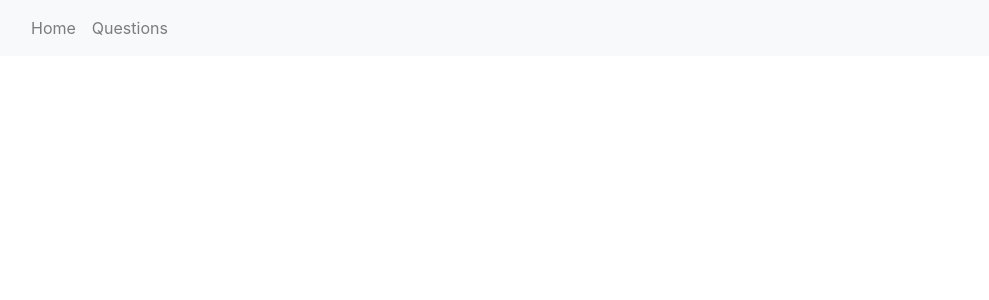
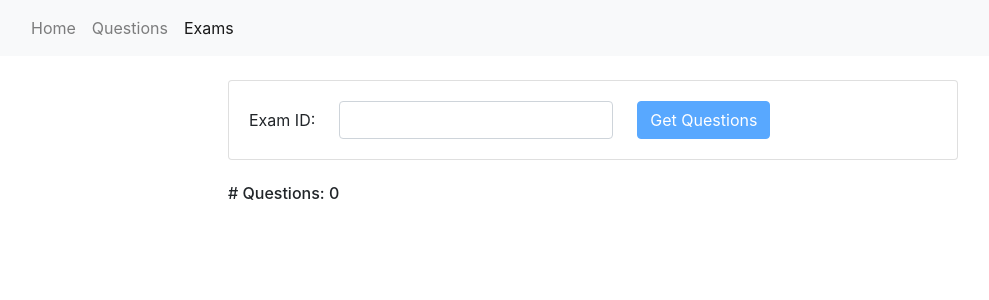
Before and after one commit to MrMohamedAbdallah/iti-angular, an Angular app: page /exams in a window 1280 px wide. Before the commit this address led to /. Shown: the top 300 px of the page, without its empty margins (47-1036 px from the left). Built offline with nearby package versions, Linux system fonts and the light colour scheme.

Commit message:
Allow student to answer the exam

```diff
--- a/src/app/app-routing.module.ts
+++ b/src/app/app-routing.module.ts
@@ -1,12 +1,14 @@
 import { NgModule } from '@angular/core';
 import { Routes, RouterModule } from '@angular/router';
+import { SubmitComponent } from './exams/submit/submit.component';
 import { HomepageComponent } from './homepage/homepage.component';
 import { QuestionsComponent } from './questions/questions.component';
 
 
 const routes: Routes = [
   {path: '', component: HomepageComponent},
-  {path: 'questions', component: QuestionsComponent}
+  {path: 'questions', component: QuestionsComponent},
+  {path: 'exams', component: SubmitComponent}
 ];
 
 @NgModule({
--- a/src/app/app.component.html
+++ b/src/app/app.component.html
@@ -9,6 +9,9 @@
             <li class="nav-item">
                 <a routerLink="/questions" routerLinkActive="active" class="nav-link">Questions</a>
             </li>
+            <li class="nav-item">
+                <a routerLink="/exams" routerLinkActive="active" class="nav-link">Exams</a>
+            </li>
         </ul>
     </div>
 </nav>
--- a/src/app/app.module.ts
+++ b/src/app/app.module.ts
@@ -9,6 +9,7 @@ import { HttpClientModule } from '@angular/common/http';
 import { UpdateCourseComponent } from './course/update-course/update-course.component';
 import { QuestionsComponent } from './questions/questions.component';
 import { CreateComponent } from './questions/create/create.component';
+import { SubmitComponent } from './exams/submit/submit.component';
 
 @NgModule({
   declarations: [
@@ -16,7 +17,8 @@ import { CreateComponent } from './questions/create/create.component';
     HomepageComponent,
     UpdateCourseComponent,
     QuestionsComponent,
-    CreateComponent
+    CreateComponent,
+    SubmitComponent
   ],
   imports: [
     BrowserModule,
--- /dev/null
+++ b/src/app/exams/submit/submit.component.html
@@ -0,0 +1,70 @@
+<div class="container">
+    <div class="row">
+        <div class="col-md-8 mx-auto">
+
+            <div class="card card-body my-4">
+                <form class="form-inline" [formGroup]="examForm" (ngSubmit)="getQuestions()">
+                    <div class="form-group">
+                        <label>Exam ID:</label>
+                        <input type="number" class="ml-4 form-control" formControlName="exam_id">
+                    </div>
+                    <div class="form-group ml-4">
+                        <button type="submit" class="btn btn-primary" [disabled]="!examForm.valid">Get
+                            Questions</button>
+                    </div>
+                </form>
+            </div>
+
+            <h6>
+                # Questions: {{ questions.length }}
+            </h6>
+            <!-- ============= Questions ============= -->
+            <form [formGroup]="answersForm" *ngIf="questions.length" (ngSubmit)="submitAnswers()">
+                <div *ngFor="let q of questions">
+                    <div class="card my-3">
+                        <div class="card-header">
+                            <h6 class="card-title">{{ q.question }}</h6>
+                        </div>
+                        <div class="card-body">
+
+                            <!-- True And False -->
+                            <div class="form-group" *ngIf="q.QuestionType == 'TrueAndFalse'">
+                                <div class="my-1">
+                                    <input type="radio" [formControlName]="q.inputName" value="Ans_A"> True
+                                </div>
+                                <div class="my-1">
+                                    <input type="radio" [formControlName]="q.inputName" value="Ans_B"> False
+                                </div>
+                            </div>
+
+                            <!-- MCQ -->
+                            <div class="form-group" *ngIf="q.QuestionType == 'MCQ'">
+                                <div class="my-1">
+                                    <input type="radio" [formControlName]="q.inputName" value="Ans_A"> {{ q.Ans_A }}
+                                </div>
+                                <div class="my-1">
+                                    <input type="radio" [formControlName]="q.inputName" value="Ans_B"> {{ q.Ans_B }}
+                                </div>
+                                <div class="my-1">
+                                    <input type="radio" [formControlName]="q.inputName" value="Ans_C"> {{ q.Ans_C }}
+                                </div>
+                                <div class="my-1">
+                                    <input type="radio" [formControlName]="q.inputName" value="Ans_D"> {{ q.Ans_D }}
+                                </div>
+                            </div>
+                        </div>
+
+
+                    </div>
+
+                </div>
+
+                <div class="form-group my-4">
+                    <button class="btn btn-primary" [disabled]="!answersForm.valid">Submit Answers</button>
+                </div>
+            </form>
+
+
+        </div>
+    </div>
+</div>
--- /dev/null
+++ b/src/app/exams/submit/submit.component.ts
@@ -0,0 +1,77 @@
+import { HttpClient, HttpHeaders, HttpParams } from '@angular/common/http';
+import { Component, OnInit } from '@angular/core';
+import { FormControl, FormGroup, Validators } from '@angular/forms';
+
+@Component({
+  selector: 'app-submit',
+  templateUrl: './submit.component.html',
+  styleUrls: ['./submit.component.scss']
+})
+export class SubmitComponent implements OnInit {
+
+  examForm: FormGroup;
+  questions: any[] = [];
+  examID: any = null;
+  answersForm: FormGroup = null;
+
+  constructor(private _http: HttpClient) { }
+
+  ngOnInit(): void {
+    this.examForm = new FormGroup({
+      'exam_id': new FormControl('', {validators: [Validators.required]})
+    });
+  }
+
+  getQuestions(){
+    this.examID = this.examForm.value.exam_id;
+    const headers = new HttpHeaders().set('Content-Type', 'application/json;charset=utf-8');
+    const params = new HttpParams().set('exam_id', this.examID);
+    this._http.get('http://127.0.0.1:5000/get_exam_questions', {
+      headers,
+      params,
+    })
+      .subscribe(
+        (res: any)=>{
+          this.questions = res.result;
+
+          let inputs = {};
+
+          for(let i = 0; i < this.questions.length; i++){
+            inputs['ans_' + (i+1)] = new FormControl('', {validators: [Validators.required]})
+            this.questions[i].inputName = 'ans_' + (i+1);
+          }
+
+          this.answersForm = new FormGroup(inputs);
+        },
+        (err)=>{
+          console.log('Exam Error');
+          console.error(err);
+        }
+      );
+  }
+
+
+  submitAnswers(){
+    this._http.post('http://127.0.0.1:5000/store_students_questions', {
+      'exam_id': this.examID,
+      'student_id': 4,
+      ...this.answersForm.value
+    })
+    .subscribe(
+      (res)=>{
+        console.log('Exam Answered');
+        console.log(res);
+
+        // Reseting
+        this.questions = []
+        this.examForm.reset();
+        this.answersForm.reset();
+      },
+      (err)=>{
+        console.log('Error In Answering The Exam');
+        console.error(err);
+      }
+    )
+  }
+
+}
```
Also changed, not shown: src/app/exams/submit/submit.component.scss (added).
